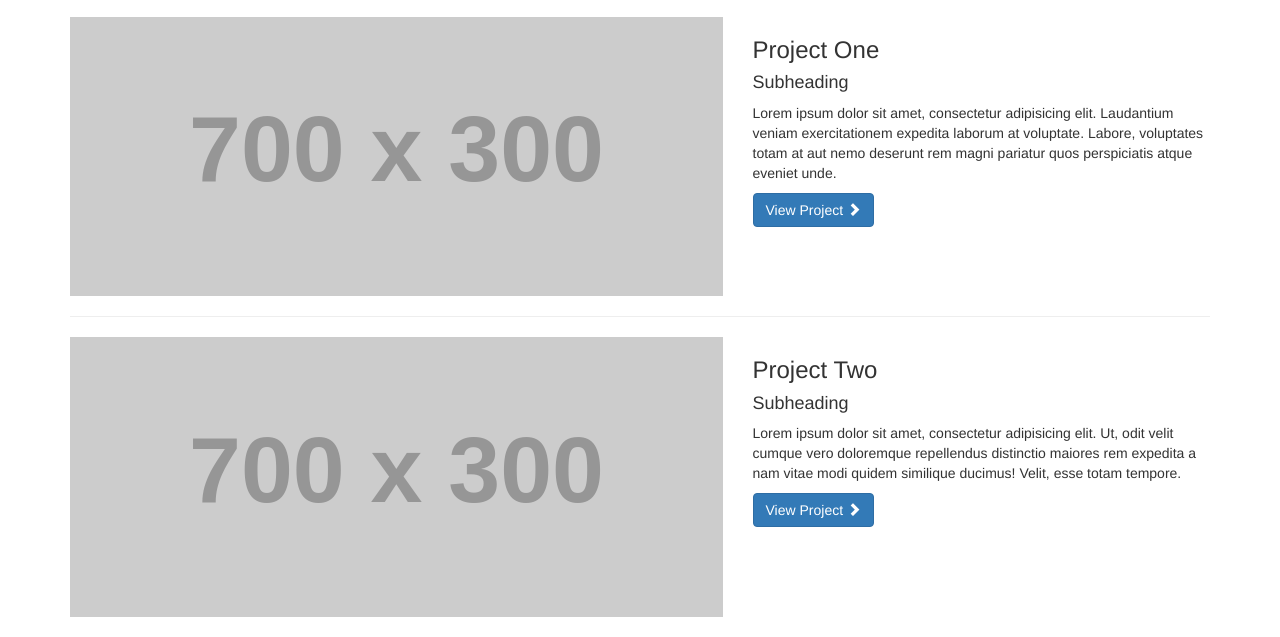
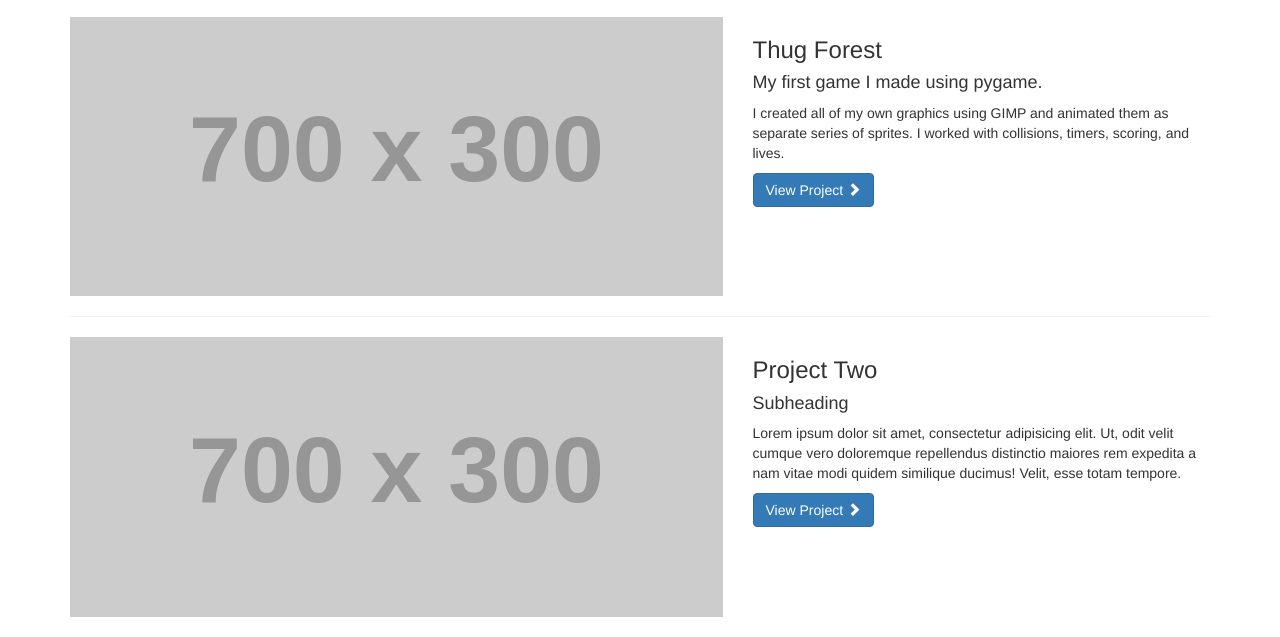
Before and after one commit to Angusman17/Angusman17.github.io, a plain HTML site: page index.html in a window 1280 px wide. Shown: the part 163-800 px from the top of the page. Drawn offline with Linux system fonts and the light colour scheme; placeholder pictures from the web are drawn by us.

Commit message:
Changing some text

```diff
--- a/index.html
+++ b/index.html
@@ -81,10 +81,10 @@
                 </a>
             </div>
             <div class="col-md-5">
-                <h3>Project One</h3>
-                <h4>Subheading</h4>
-                <p>Lorem ipsum dolor sit amet, consectetur adipisicing elit. Laudantium veniam exercitationem expedita laborum at voluptate. Labore, voluptates totam at aut nemo deserunt rem magni pariatur quos perspiciatis atque eveniet unde.</p>
-                <a class="btn btn-primary" href="#">View Project <span class="glyphicon glyphicon-chevron-right"></span></a>
+                <h3>Thug Forest</h3>
+                <h4>My first game I made using pygame.</h4>
+                <p>I created all of my own graphics using GIMP and animated them as separate series of sprites.  I worked with collisions, timers, scoring, and lives.</p>
+                <a class="btn btn-primary" href="https://github.com/Angusman17/Thug-Forest-Game.git">View Project <span class="glyphicon glyphicon-chevron-right"></span></a>
             </div>
         </div>
         <!-- /.row -->
```
